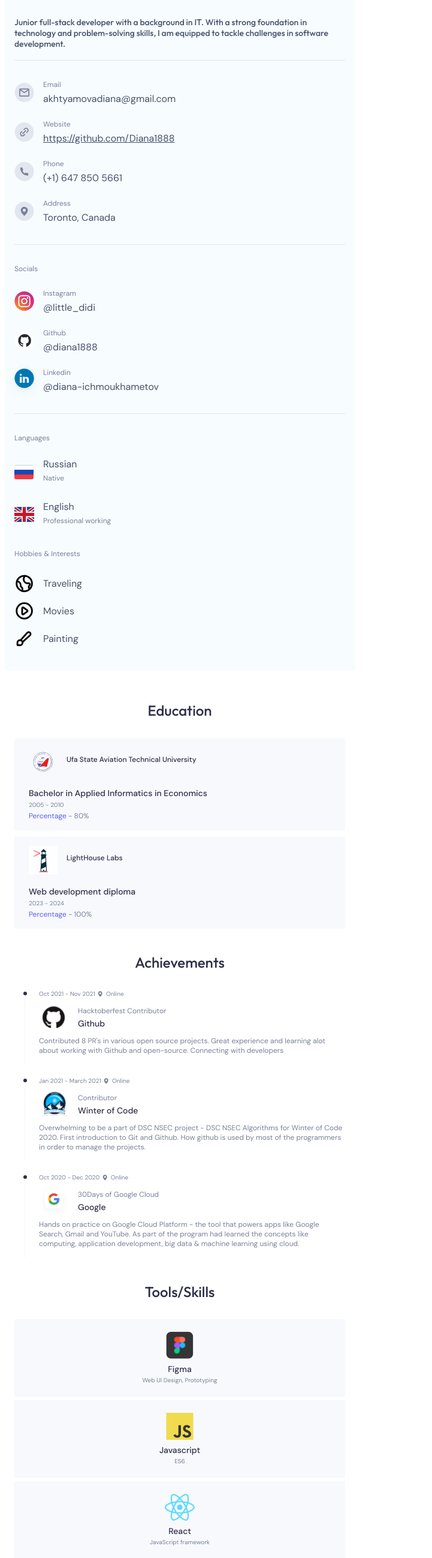
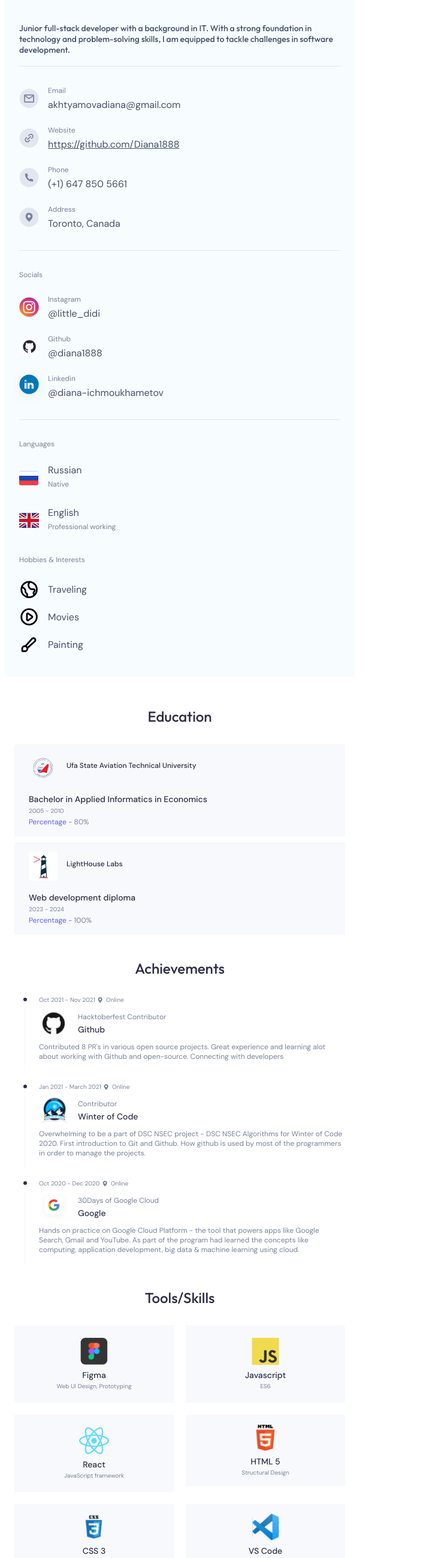
Before and after one commit to Diana1888/Resume-react-project, a React (Vite) app: page / in a window 600 px wide. Shown: the part 150-2747 px from the top of the page at 60% size, 721 px wide, since content can reach past the window. Built offline with nearby package versions, Linux system fonts and the light colour scheme.

Commit message:
Edit responsive design

```diff
--- a/src/components/Aside.jsx
+++ b/src/components/Aside.jsx
@@ -11,7 +11,8 @@ const Aside = () => {
       <div className="header horizontal-line">
         <Header />
       </div>
-
+      <div className='info-columns'>
+        <div>
       <div className="infos horizontal-line">
         {mockData.infos.map((info) => {
           return <InfosCard info={info} key={info.id} />;
@@ -24,7 +25,8 @@ const Aside = () => {
           return <InfosCard info={info} key={info.id} />;
         })}
       </div>
-
+      </div>
+      <div>
       <div className="languages">
         <div className="card-title">Languages</div>
         {mockData.languages.map((item) => {
@@ -38,6 +40,8 @@ const Aside = () => {
           return <HobbiesCard item={item} key={item.id} />;
         })}
       </div>
+      </div>
+    </div>
     </div>
   );
 };
--- a/src/components/Header.jsx
+++ b/src/components/Header.jsx
@@ -3,7 +3,7 @@ import '../styles/Aside.css';
 
 const Header = () => {
   return (
-    <div>
+    <>
       <img className="profile-photo" src={photo} alt="photo" />
       <h1>Diana Ichmoukhametov</h1>
       <h3 className="summary">
@@ -11,7 +11,7 @@ const Header = () => {
         foundation in technology and problem-solving skills, I am equipped to
         tackle challenges in software development.{' '}
       </h3>
-    </div>
+    </>
   );
 };
 
--- a/src/styles/Aside.css
+++ b/src/styles/Aside.css
@@ -103,13 +103,15 @@ h1 {
 @media (max-width: 1000px) {
   .aside {
     max-width: 100%;
-    padding: 24px 16px;
   }
-
   .header {
     align-items: center;
   }
 
+
+}
+
+@media (max-width: 1000px) {
   .profile-photo {
     width: 72px;
     height: 72px;
@@ -124,4 +126,13 @@ h1 {
     font-size: 14px;
     line-height: 18px;
   }
+
+  .aside{
+    padding: 24px;
+  }
+
+  .info-columns{
+    display: flex;
+    flex-direction: column;
+  }
 }
--- a/src/styles/Certificate.css
+++ b/src/styles/Certificate.css
@@ -60,7 +60,7 @@
   .certificates-section-list {
     display: flex;
     flex-direction: column;
-    width: 100%;
+    min-width: 100%;
     padding-bottom: 20px;
     padding-left: 0;
   }
--- a/src/styles/LatestProject.css
+++ b/src/styles/LatestProject.css
@@ -84,10 +84,20 @@
   }
 }
 
+@media screen and (max-width: 600px) {
+  .project-link {
+    font-size: 12px;
+  }
+}
+
 @media (max-width: 340px) {
   .project-card-content {
     max-width: 100%;
     display: flex;
     flex-direction: column;
   }
+
+  .project-card-item {
+    padding: 14px;
+  }
 }
--- a/src/styles/Tools.css
+++ b/src/styles/Tools.css
@@ -62,6 +62,23 @@
   flex: 1;
 }
 
+
+@media (min-width: 500px) and (max-width: 1000px) {
+  .tools-section-list {
+    display: grid;
+    grid-template-columns: repeat(2, minmax(0, 1fr));
+    gap: 20px;
+    padding-bottom: 20px;
+    padding-left: 0;
+  }
+
+  .tools-card-large,
+  .tools-card-small {
+    max-width: none;
+  }
+}
+
+
 @media (max-width: 1000px) {
   .tools-card-large,
   .tools-card-small {
```
